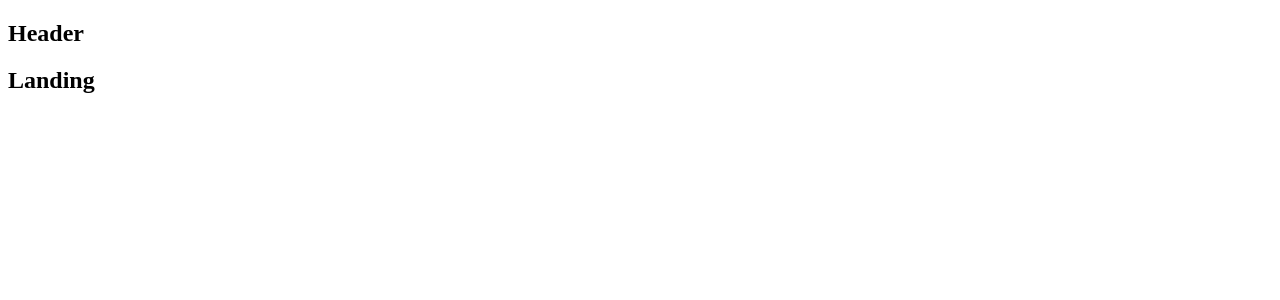
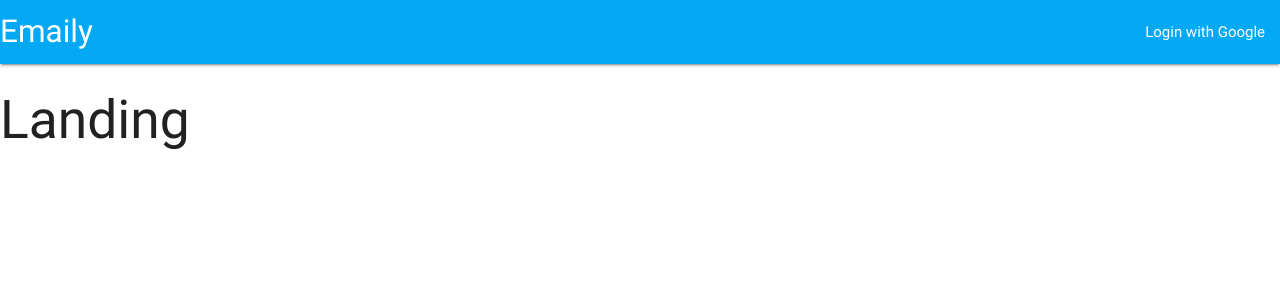
Before and after one commit to FairFoxHanz/FullstackCourse, a React (Create React App) app in the folder client/: page / in a window 1280 px wide. Shown: the top 300 px of the page. Built offline with nearby package versions, Linux system fonts and the light colour scheme.

Commit message:
Added basic header to client

```diff
--- a/client/src/components/App.js
+++ b/client/src/components/App.js
@@ -1,7 +1,7 @@
 import React from "react";
 import { BrowserRouter, Route } from "react-router-dom";
+import Header from './Header';
 
-const Header = () => <h2>Header</h2>;
 const Dashboard = () => <h2>Dashboard</h2>;
 const SurveyNew = () => <h2>SurveyNew</h2>;
 const Landing = () => <h2>Landing</h2>;
--- /dev/null
+++ b/client/src/components/Header.js
@@ -0,0 +1,22 @@
+import React, { Component } from "react";
+
+class Header extends Component {
+  render() {
+    return (
+      <nav>
+        <div className="light-blue nav-wrapper">
+          <a href="#" className="left brand-logo">
+            Emaily
+          </a>
+          <ul className="right">
+            <li>
+              <a>Login with Google</a>
+            </li>
+          </ul>
+        </div>
+      </nav>
+    );
+  }
+}
+
+export default Header;
--- a/client/src/index.js
+++ b/client/src/index.js
@@ -1,3 +1,4 @@
+import materializeCSS from 'materialize-css/dist/css/materialize.min.css';
 import React from "react";
 import ReactDOM from "react-dom";
 import { Provider } from "react-redux";
--- a/package.json
+++ b/package.json
@@ -19,6 +19,7 @@
     "concurrently": "^3.5.1",
     "cookie-session": "^2.0.0-beta.3",
     "express": "^4.16.2",
+    "materialize-css": "^0.100.2",
     "mongoose": "^5.0.0-rc1",
     "passport": "^0.4.0",
     "passport-google-oauth20": "^1.0.0"
```
Also changed, not shown: 1 other file (tests, documents, lock files or other folders).
